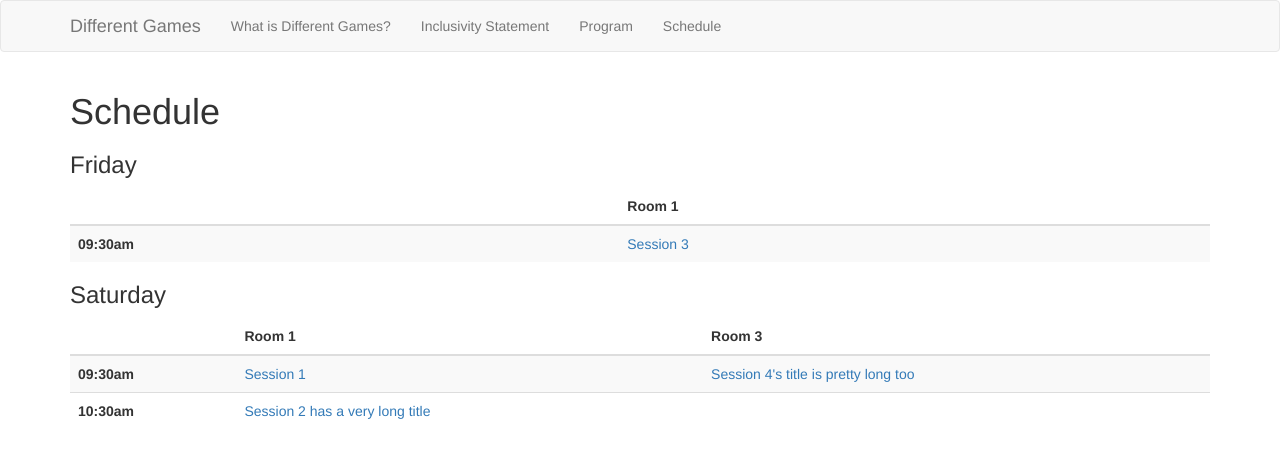
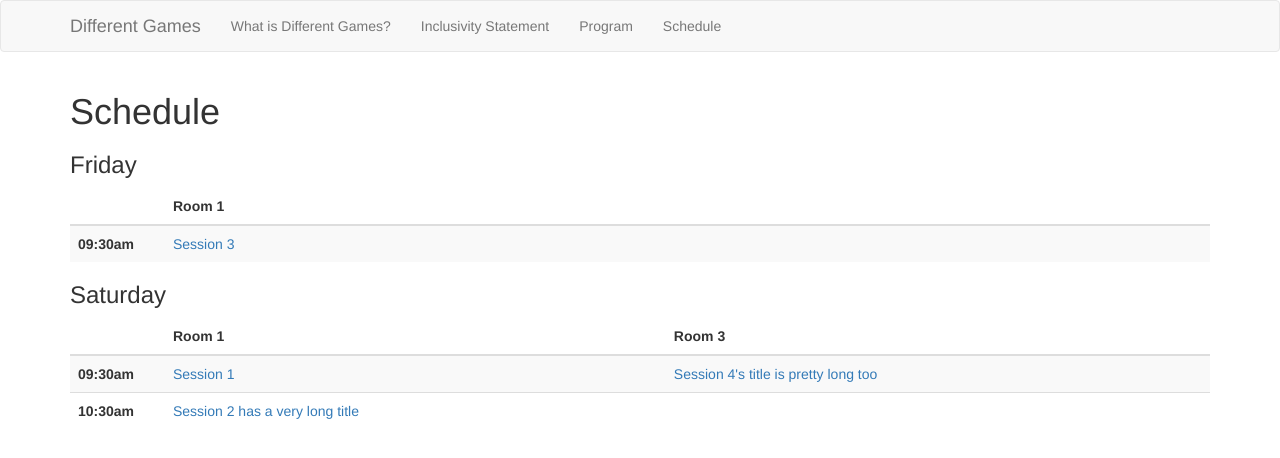
Before and after one commit to differentgames/differentgames.github.io, a Jekyll site: the page built from schedule.html, in a window 1280 px wide. Shown: the top 458 px of the page. Built offline with Jekyll 4.4.1, drawn with Linux system fonts in a browser that asks for light colours; nearby versions of some CDN libraries.

Commit message:
Fix width of time column

```diff
--- a/_includes/schedule.html
+++ b/_includes/schedule.html
@@ -15,7 +15,7 @@
     <tbody>
       {% for time in times %}
         <tr>
-          <th>{{time}}</th>
+          <th class="col-xs-1">{{time}}</th>
           {% for room in rooms %}
             {% assign session = day.items | where: "room", room | where: "time", time | first %}
             <td>
```
